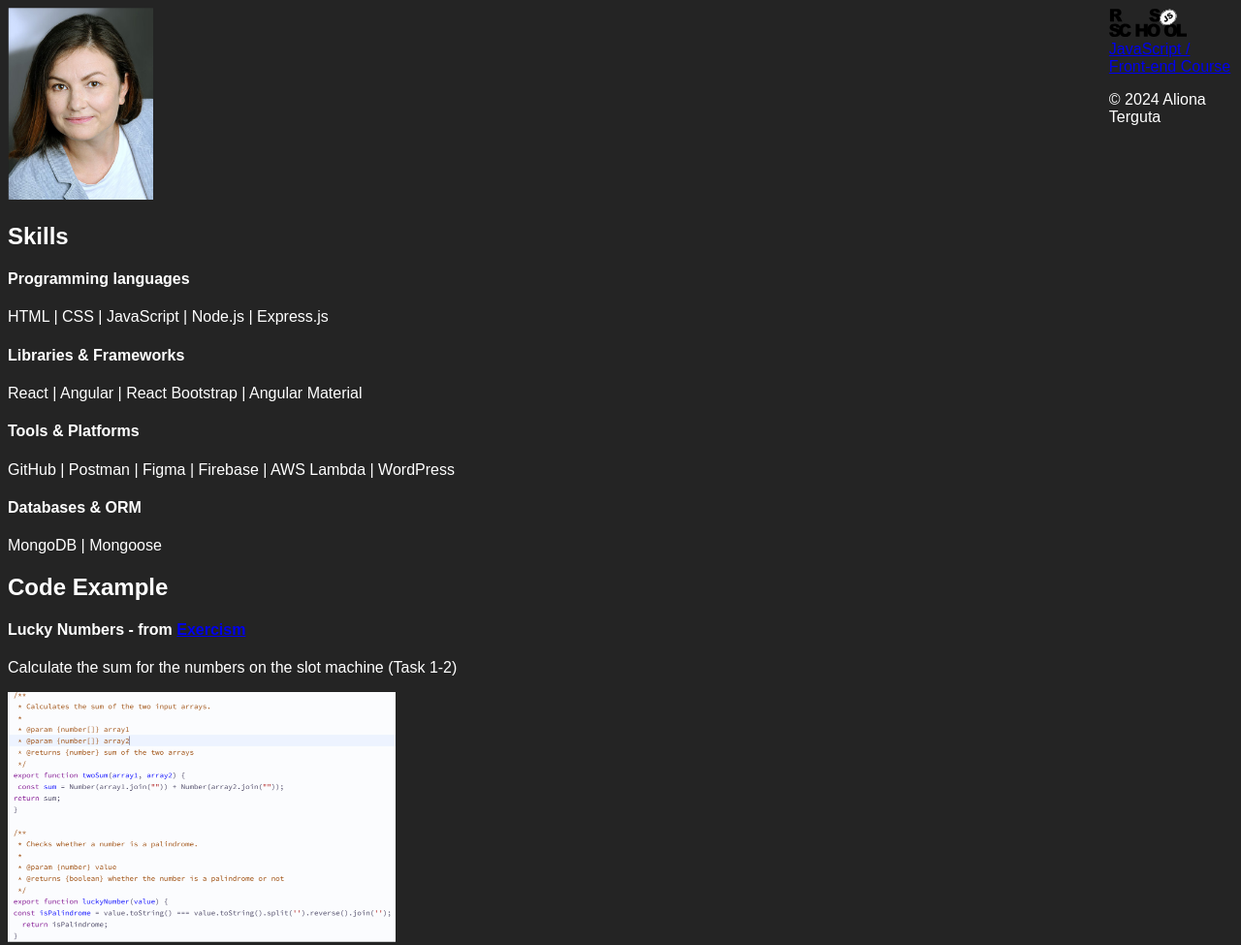
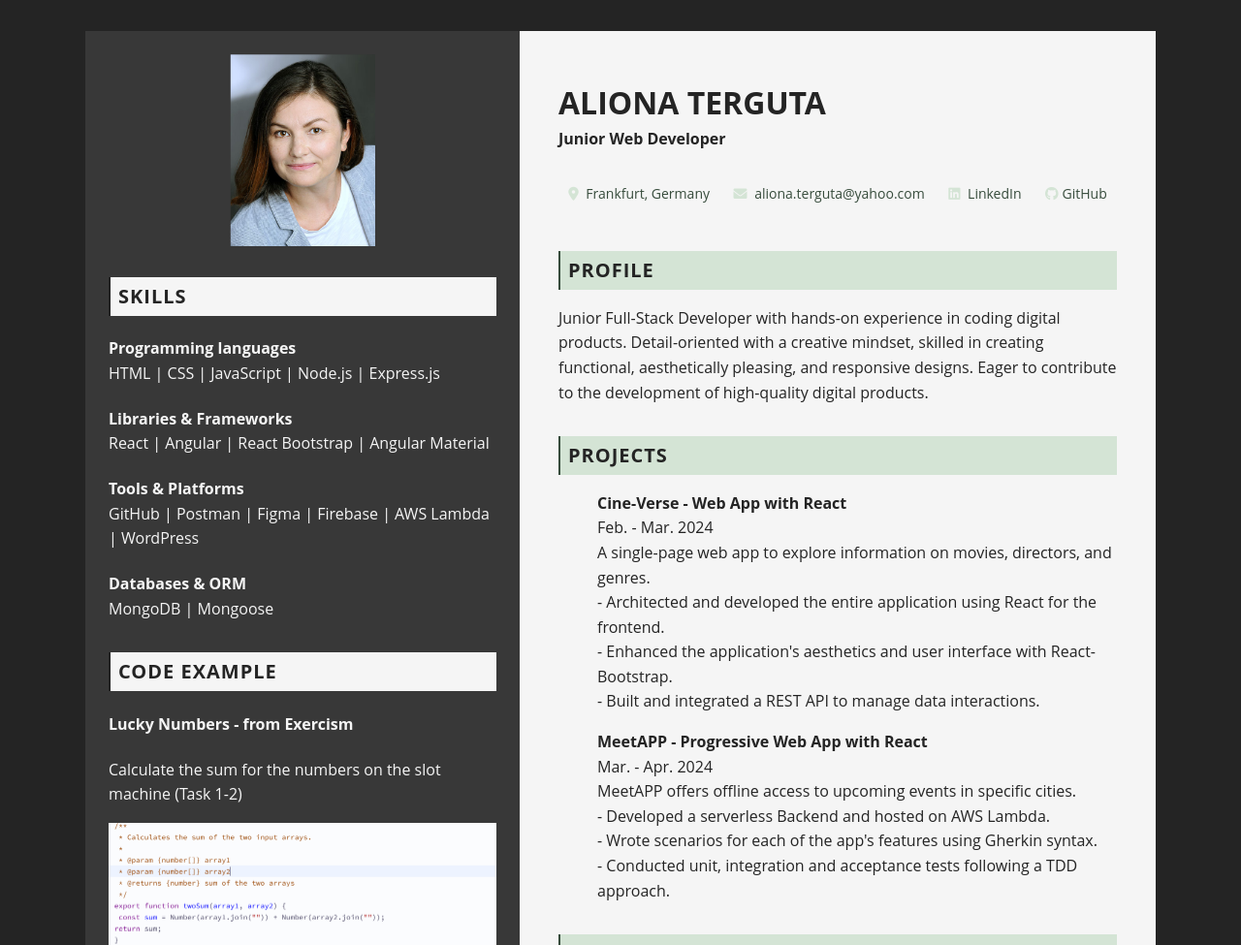
Before and after one commit to alionaterguta/rsschool-cv, a plain HTML site: page index.html in a window 1280 px wide. Shown: the top 975 px of the page at 97% size. Drawn offline with Linux system fonts and the light colour scheme.

Commit message:
Add style.css

```diff
--- a/style.css
+++ b/style.css
@@ -1,17 +1,130 @@
 :root {
   --dark-gray: #242424;
-  --white: white;
+  --medium-gray: #383838;
+  --light-gray: #f5f5f5;
+  --dark-green: #374c3c;
+  --light-green: #d4e4d5;
 }
 
 * {
   box-sizing: border-box;
-  font-family: "Montserrat", sans-serif;
-  border: none;
 }
 
 body {
+  font-family: "Open Sans", sans-serif;
+  background-color: var(--dark-gray);
+  color: var(--light-gray);
+  line-height: 1.6;
+}
+
+section {
+  margin-bottom: 32px;
+}
+
+h1 {
+  font-size: 32px;
+  text-transform: uppercase;
+  margin: 24px 0 0 0;
+}
+
+h2 {
+  font-size: 20px;
+  text-transform: uppercase;
+  letter-spacing: 1px;
+  padding: 4px 8px;
+  background-color: var(--light-green);
+}
+
+section h2 {
+  border-left: 2px solid var(--dark-green);
+}
+
+.sidebar-heading {
+  border-left: 2px solid var(--dark-gray);
+  background-color: var(--light-gray);
+  color: var(--dark-gray);
+}
+
+li {
+  list-style: none;
+}
+
+a {
+  text-decoration: none;
+  color: inherit;
+}
+
+a:hover {
+  cursor: pointer;
+}
+
+.skills p {
+  margin-top: 0;
+}
+
+.skills h4 {
+  margin-bottom: 0;
+}
+
+/* Main styles */
+main {
   display: flex;
   justify-content: center;
-  background-color: var(--dark-gray);
-  color: var(--white);
+  margin: 32px 80px 0;
 }
+.sidebar {
+  background-color: var(--medium-gray);
+  color: var(--light-gray);
+  flex: 2;
+  padding: 24px;
+}
+
+.image {
+  display: flex;
+  justify-content: center;
+  align-items: center;
+}
+
+.content {
+  background-color: var(--light-gray);
+  color: var(--dark-gray);
+  flex: 4;
+  padding: 24px 40px;
+}
+h4.job-title {
+  margin: 0 0 24px 0;
+}
+.contact {
+  display: flex;
+  justify-content: space-around;
+  gap: 4px;
+  padding-bottom: 16px;
+}
+.contact-info {
+  font-size: 14px;
+  color: var(--dark-green);
+  border-radius: 24px;
+  text-align: center;
+}
+
+i {
+  color: var(--light-green);
+  padding-right: 4px;
+}
+
+/* Footer styles*/
+footer {
+  background-color: var(--dark-green);
+  display: flex;
+  justify-content: space-between;
+  margin: 0px 80px;
+  padding: 24px 32px 24px 24px;
+  color: var(--light-gray);
+}
+
+.rs-course__container {
+  display: flex;
+  gap: 24px;
+  justify-content: space-between;
+  align-items: center;
+}
```
